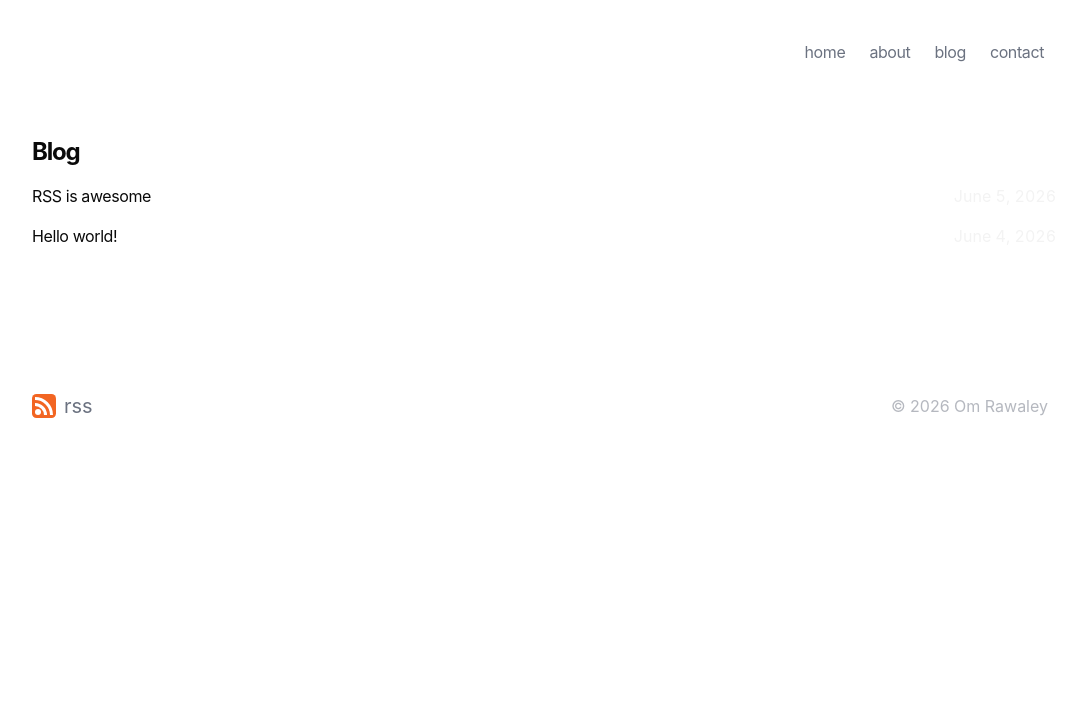
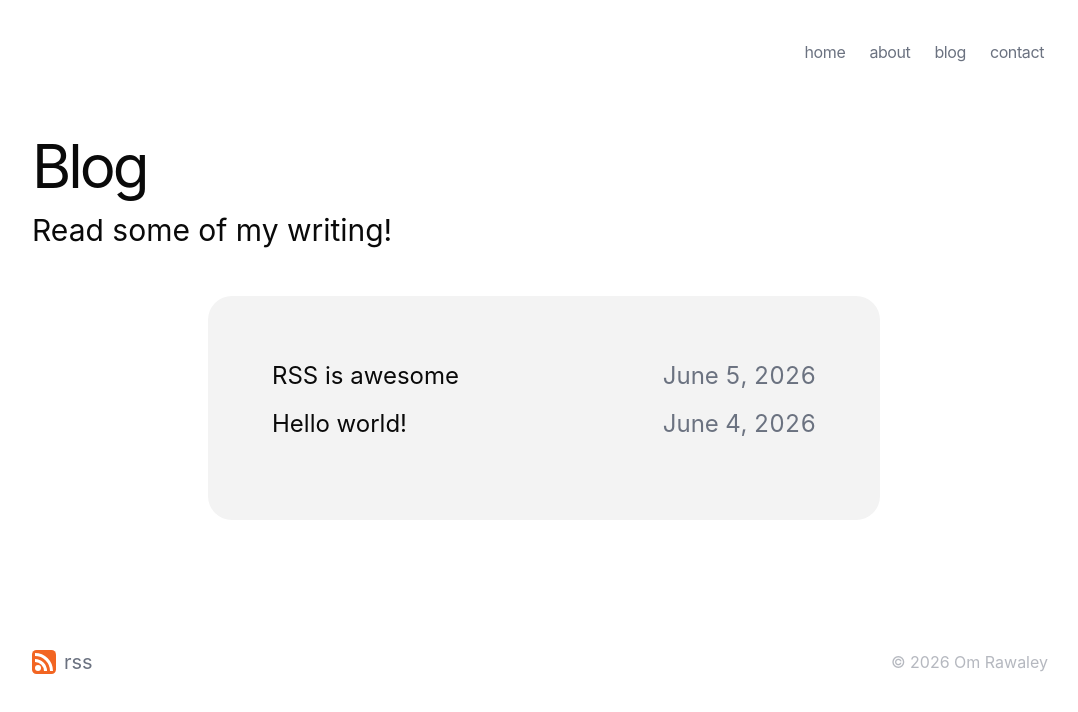
Before and after one commit to omrawaley/website, a Next.js app: page /blog in a window 1280 px wide. Shown: the top 712 px of the page, without its empty margins (96-1174 px from the left). Built offline with nearby package versions, Linux system fonts and the light colour scheme.

Commit message:
feat: update blog sections with new design language

```diff
--- a/app/blog/[slug]/page.tsx
+++ b/app/blog/[slug]/page.tsx
@@ -70,7 +70,7 @@ export default async function Blog({ params }: Props) {
   }
 
   return (
-    <section>
+    <section className="max-w-3xl ml-auto mr-auto">
       <script
         type="application/ld+json"
         suppressHydrationWarning
@@ -93,11 +93,11 @@ export default async function Blog({ params }: Props) {
           }),
         }}
       />
-      <h1 className="title font-semibold text-2xl tracking-tighter">
+      <h1 className="title font-normal text-2xl tracking-tight">
         {post.metadata.title}
       </h1>
       <div className="flex justify-between items-center mt-2 mb-8 text-sm">
-        <p className="text-sm text-neutral-600 dark:text-neutral-400">
+        <p className="text-xl text-muted-dark">
           {formatDate(post.metadata.publishedAt)}
         </p>
       </div>
--- a/app/blog/page.tsx
+++ b/app/blog/page.tsx
@@ -1,3 +1,4 @@
+import Box from "app/components/Box";
 import { BlogPosts } from "app/components/posts";
 
 export const metadata = {
@@ -8,8 +9,15 @@ export const metadata = {
 export default function Page() {
   return (
     <section>
-      <h1 className="mb-4 text-2xl font-bold tracking-tighter">Blog</h1>
-      <BlogPosts />
+      <h1 className="mb-4 text-6xl tracking-tighter">Blog</h1>
+      <p className="mb-12 text-3xl">Read some of my writing!</p>
+      <div className="max-w-2xl place-self-center ml-auto mr-auto">
+        <Box>
+          <div className="p-16">
+            <BlogPosts />
+          </div>
+        </Box>
+      </div>
     </section>
   );
 }
--- a/app/components/posts.tsx
+++ b/app/components/posts.tsx
@@ -21,11 +21,9 @@ export function BlogPosts() {
             className="flex flex-col space-y-1 mb-4"
             href={`/blog/${post.slug}`}
           >
-            <div className="w-full flex flex-col justify-between md:flex-row space-x-0 md:space-x-2">
-              <p className="dark:hover:text-fg/90 transition-colors tracking-tight">
-                {post.metadata.title}
-              </p>
-              <p className="text-muted w-[100x] tabular-nums">
+            <div className="w-full max-w-xl flex flex-col justify-between md:flex-row space-x-0 md:space-x-2">
+              <p className="text-2xl">{post.metadata.title}</p>
+              <p className="text-2xl text-muted-dark w-[100x] tabular-nums">
                 {formatDate(post.metadata.publishedAt, false)}
               </p>
             </div>
--- a/app/global.css
+++ b/app/global.css
@@ -78,7 +78,7 @@ html {
 }
 
 .prose a {
-  @apply underline transition-all decoration-neutral-400 dark:decoration-neutral-600 underline-offset-2 decoration-[0.1em];
+  @apply underline transition-all text-blue-700 underline-offset-2 decoration-[0.1em];
 }
 
 .prose .anchor:after {
@@ -114,23 +114,23 @@ html {
 }
 
 .prose p {
-  @apply my-4 text-neutral-800 dark:text-neutral-200;
+  @apply my-4 text-muted-dark;
 }
 
 .prose h1 {
-  @apply text-4xl font-medium tracking-tight mt-6 mb-2;
+  @apply text-4xl font-normal tracking-tight mt-6 mb-2;
 }
 
 .prose h2 {
-  @apply text-xl font-medium tracking-tight mt-6 mb-2;
+  @apply text-xl font-normal tracking-tight mt-6 mb-2;
 }
 
 .prose h3 {
-  @apply text-xl font-medium tracking-tight mt-6 mb-2;
+  @apply text-xl font-normal tracking-tight mt-6 mb-2;
 }
 
 .prose h4 {
-  @apply text-lg font-medium tracking-tight mt-6 mb-2;
+  @apply text-lg font-normal tracking-tight mt-6 mb-2;
 }
 
 .prose strong {
```
